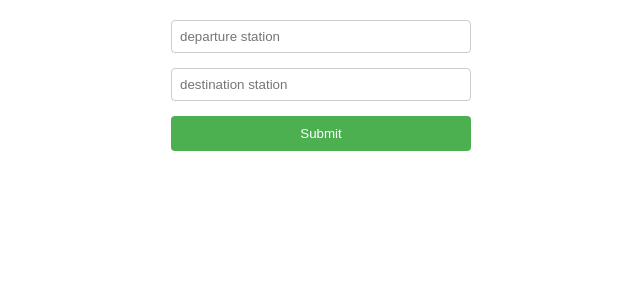
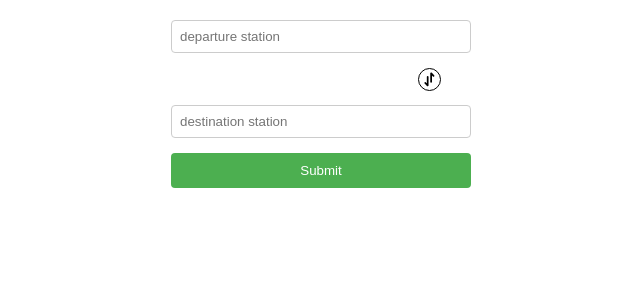
Before and after one commit to Himanshu-0201/apni-bus, a React (Create React App) app in the folder frontend/: page / in a window 1280 px wide. Shown: the top 300 px of the page, without its empty margins (319-959 px from the left). Built offline with nearby package versions, Linux system fonts and the light colour scheme; the HTML template or start-up script is replaced by a standard one.

Commit message:
add back option and exchange option

```diff
--- a/frontend/src/components/SearchBus/SearchBus.js
+++ b/frontend/src/components/SearchBus/SearchBus.js
@@ -2,20 +2,30 @@
 import { useNavigate } from "react-router-dom";
 import Classes from "./SearchBus.module.scss";
 import { useRef, useState } from "react";
+import { CgArrowsExchangeAltV } from "react-icons/cg";
+
 
 const SearchBus = () => {
 
     const navigate = useNavigate();
-    const depRef = useRef();
-    const desRef = useRef();
+    const [dep, setDep] = useState("");
+    const [des, setDes] = useState("");
     const [isDesValid, setIsDesValid] = useState(true);
     const [isDepValid, setIsDepValid] = useState(true);
 
 
+    const exchangeHandler = ()=>{
+        const destination = des;
+        const departure = dep;
+
+        setDep(destination);
+        setDes(departure);
+    }
+
     const isFormValid = () => {
 
-        const destination = desRef.current ? desRef.current.value : "";
-        const departure = depRef.current ? depRef.current.value : "";
+        const destination = des;
+        const departure = dep;
         let fomValid = true;
 
 
@@ -42,21 +52,18 @@ const SearchBus = () => {
     }
 
     const submitHandler = async (event) => {
+
         event.preventDefault();
-
 
         if (!isFormValid()) {
             return;
         }
 
-        const destination = desRef.current ? desRef.current.value : "";
-        const departure = depRef.current ? depRef.current.value : "";
-
+        const destination = des;
+        const departure = dep;
         const baseUrl = "bus-list";
         const apiUrl = `${baseUrl}?destination=${destination}&departure=${departure}`;
-
         navigate(apiUrl);
-
 
     };
 
@@ -65,12 +72,16 @@ const SearchBus = () => {
         <form className={Classes.form} onSubmit={submitHandler}>
 
             <div className={Classes['input-div']}>
-                <input placeholder="departure station" ref={depRef} />
+                <input placeholder="departure station" value={dep} onChange={(e)=>{setDep(e.target.value)}} />
                 {!isDepValid && <p>Please  enter the departure stattion</p>}
             </div>
 
+            <div className={Classes["exchange-icon"]}>
+                <CgArrowsExchangeAltV onClick={exchangeHandler}/>
+            </div>
+
             <div className={Classes['input-div']}>
-                <input placeholder="destination station" ref={desRef} />
+                <input placeholder="destination station" value={des} onChange={(e)=>{setDes(e.target.value)}}  />
                 {!isDesValid && <p>Please  enter the destionation station</p>}
             </div>
 
--- a/frontend/src/components/SearchBus/SearchBus.module.scss
+++ b/frontend/src/components/SearchBus/SearchBus.module.scss
@@ -55,3 +55,16 @@
 .form button:hover {
   background-color: #45a049;
 }
+
+
+.exchange-icon {
+  margin-left: auto;
+  margin-right: 10%;
+  margin-bottom: 10px;
+
+  svg{
+    border: 1px solid;
+    border-radius: 100%;
+    font-size: 1.3rem;
+  }
+}
```
Also changed, not shown: frontend/src/components/Back/Back.js (added, +17 -0 lines). Lines whose indentation alone changed are shown as unchanged.
